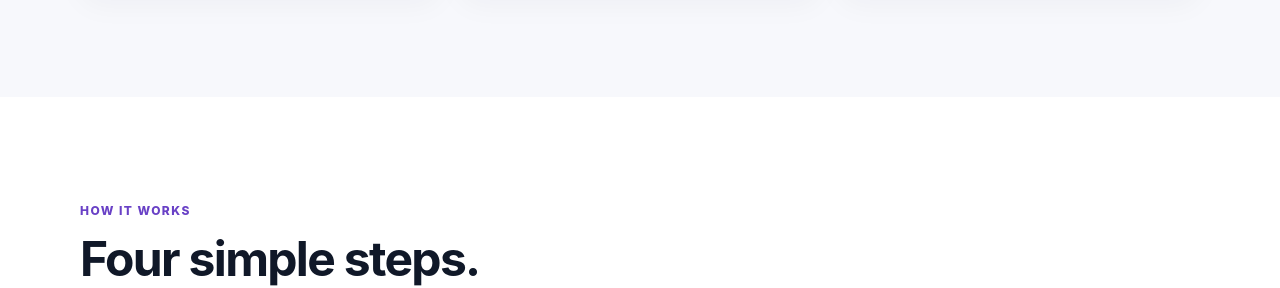
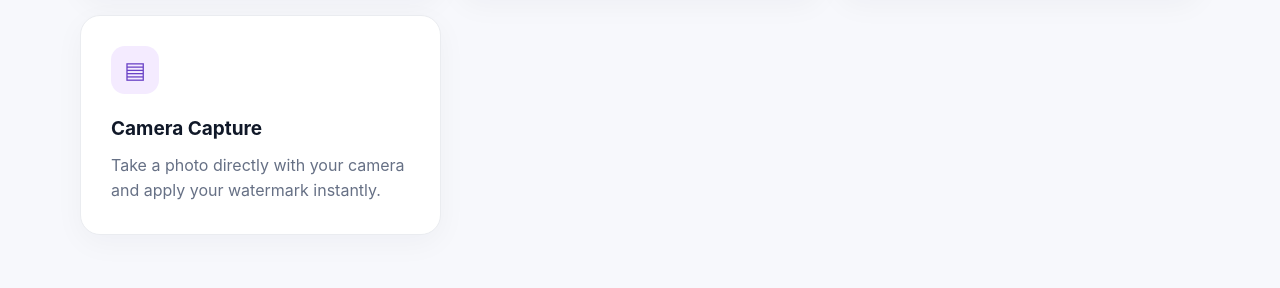
Before and after one commit to Ebrahassad/watermark-pro-page, a plain HTML site: page index.html in a window 1280 px wide. Shown: the part 2053-2341 px from the top of the page. Drawn offline with Linux system fonts and the light colour scheme.

Commit message:
Add camera capture feature to landing page

```diff
--- a/index.html
+++ b/index.html
@@ -130,6 +130,11 @@
         <h3 data-i18n="f6_title">Fast Processing</h3>
         <p data-i18n="f6_text">Process your photos quickly and save the result.</p>
       </article>
+      <article class="feature-card">
+        <div class="feature-icon">▤</div>
+        <h3 data-i18n="f7_title">Camera Capture</h3>
+        <p data-i18n="f7_text">Take a photo directly with your camera and apply your watermark instantly.</p>
+      </article>
 
     </div>
   </div>
--- a/script.js
+++ b/script.js
@@ -27,6 +27,8 @@ const translations = {
     f5_text:"Remove unwanted backgrounds from your logo.",
     f6_title:"Fast Processing",
     f6_text:"Process your photos quickly and save the result.",
+    f7_title:"Camera Capture",
+    f7_text:"Take a photo directly with your camera and apply your watermark instantly.",
     how_label:"HOW IT WORKS",
     how_title:"Four simple steps.",
     s1_title:"Choose your photos",
@@ -76,6 +78,8 @@ const translations = {
     f5_text:"تخلص من الخلفيات غير المرغوبة في الشعار.",
     f6_title:"معالجة سريعة",
     f6_text:"عالج صورك بسرعة واحفظ النتيجة.",
+    f7_title:"التقاط بالكاميرا",
+    f7_text:"التقط صورة مباشرة بالكاميرا وأضف علامتك المائية فورًا.",
     how_label:"طريقة العمل",
     how_title:"أربع خطوات بسيطة.",
     s1_title:"اختر الصور",
```
